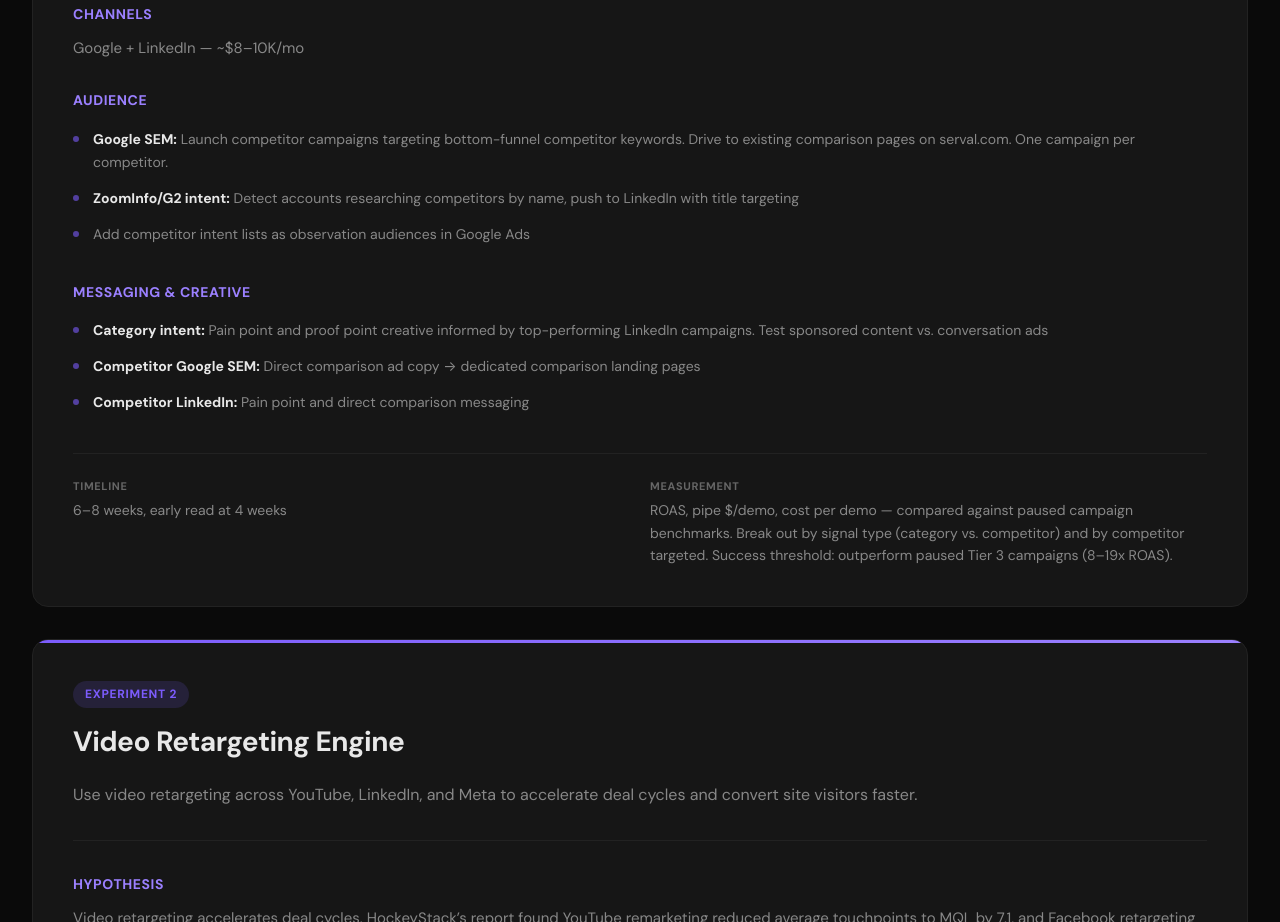
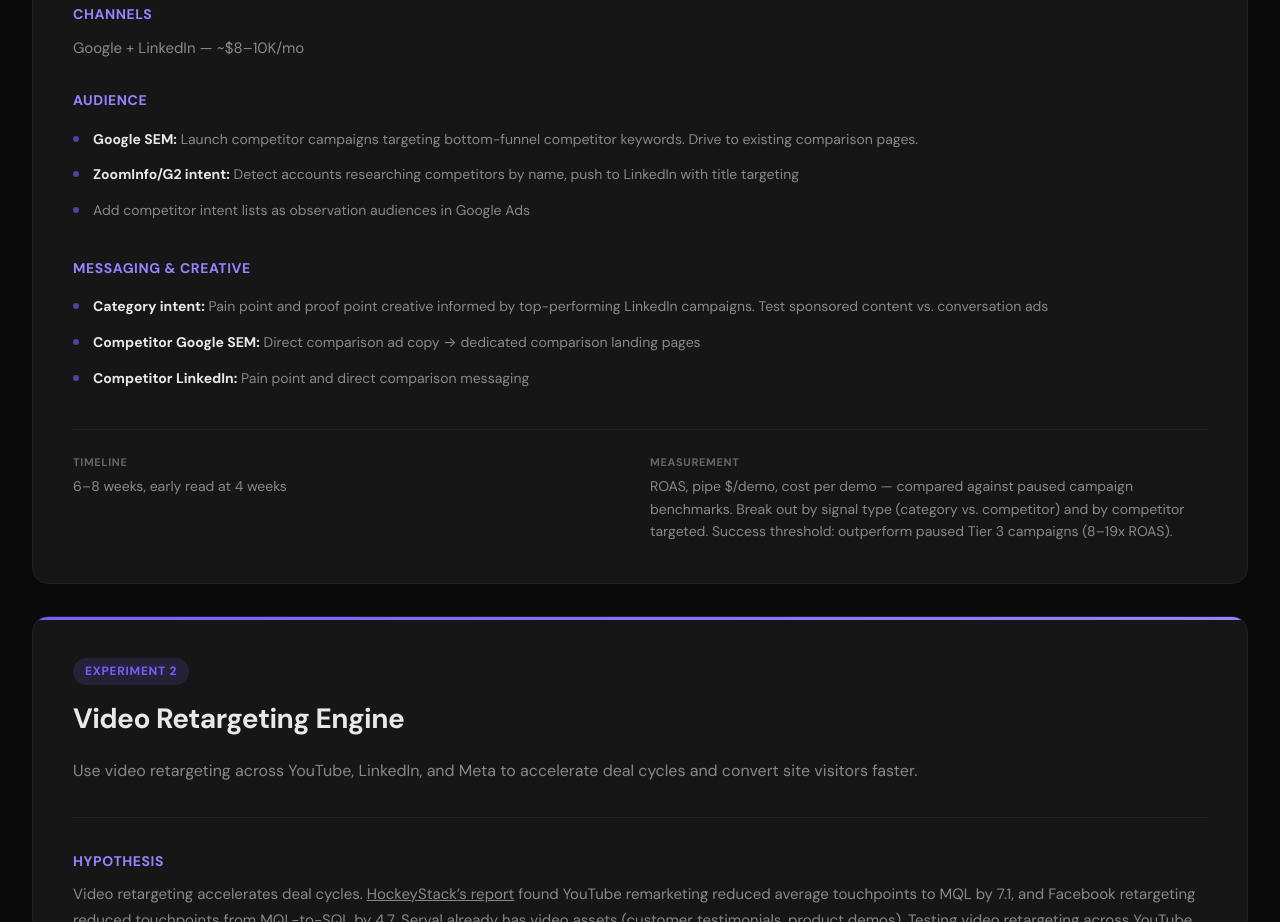
Before and after one commit to madchu2626/serval-growth-analysis, a plain HTML site: page index.html in a window 1280 px wide. Shown: the part 5460-6382 px from the top of the page. Drawn offline with Linux system fonts and the light colour scheme.

Commit message:
Remove specific site reference from competitor intent description
Co-Authored-By: Claude Opus 4.6 (1M context) <noreply@anthropic.com>

```diff
--- a/index.html
+++ b/index.html
@@ -620,7 +620,7 @@
         <div class="experiment-field">
           <h4>Audience</h4>
           <ul>
-            <li><strong>Google SEM:</strong> Launch competitor campaigns targeting bottom-funnel competitor keywords. Drive to existing comparison pages on serval.com. One campaign per competitor.</li>
+            <li><strong>Google SEM:</strong> Launch competitor campaigns targeting bottom-funnel competitor keywords. Drive to existing comparison pages.</li>
             <li><strong>ZoomInfo/G2 intent:</strong> Detect accounts researching competitors by name, push to LinkedIn with title targeting</li>
             <li>Add competitor intent lists as observation audiences in Google Ads</li>
           </ul>
```
